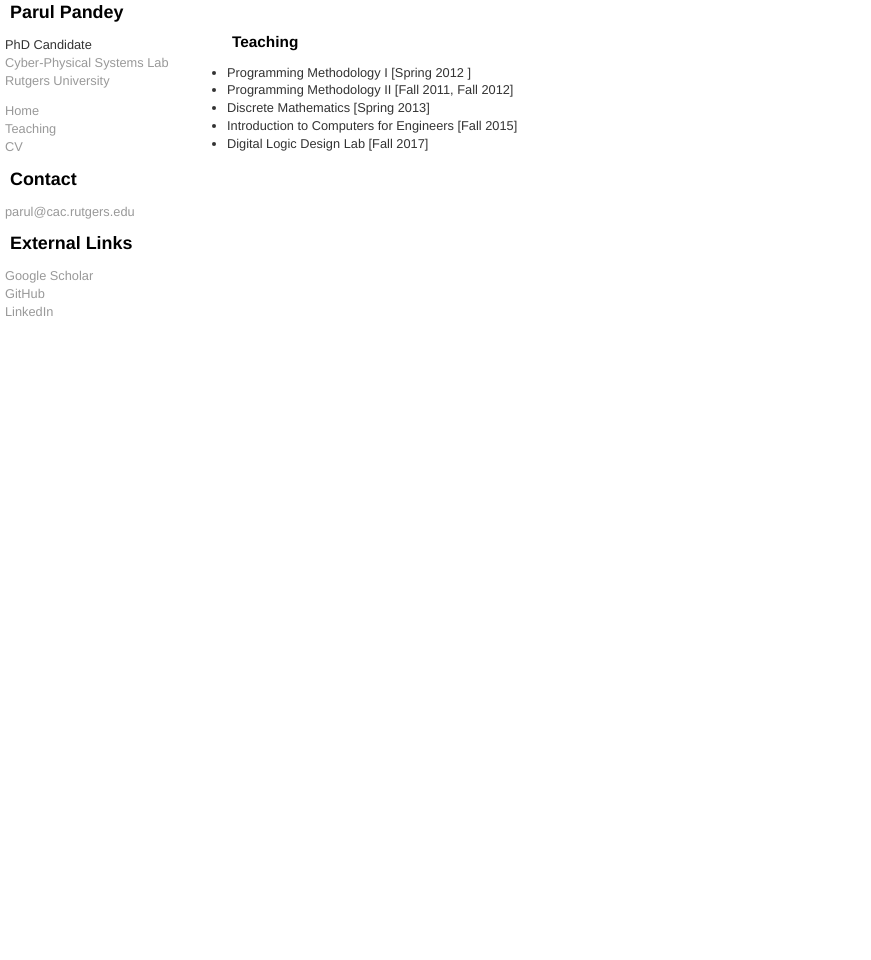
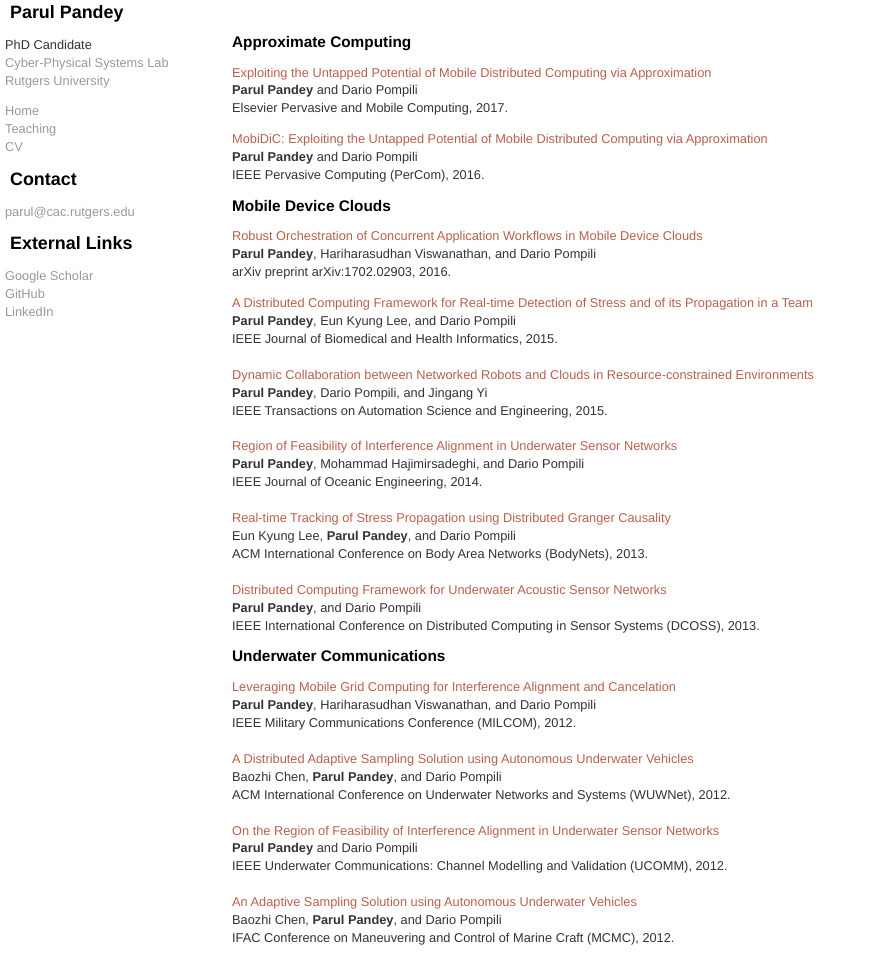
Before and after one commit to parul1985/Parul-Website, a Jekyll site: the page pubs.html, which Jekyll copies as it is, in a window 1280 px wide and 960 px high. Shown: the whole window, without its empty margins (0-871 px from the left). Built offline with Jekyll 4.4.1, drawn with Linux system fonts in a browser that asks for light colours.

Commit message:
Update pubs.html

```diff
--- a/pubs.html
+++ b/pubs.html
@@ -40,13 +40,81 @@
 </div>
 
 <div class="rightbody">
-<h2>Teaching</h2>
 
-  <ul class="external">
-  <li> Programming Methodology I [Spring 2012 ]</li>
-  <li> Programming Methodology II [Fall 2011, Fall 2012]</li>
-  <li> Discrete Mathematics [Spring 2013]</li>
-  <li> Introduction to Computers for Engineers [Fall 2015] </li>
-  <li> Digital Logic Design Lab [Fall 2017] </li>
-</ul>
+	    <h2>Approximate Computing</h2>
+
+	<p>
+		<a href="pubs/Elsevier_Approx.pdf">Exploiting the Untapped Potential of Mobile Distributed Computing via Approximation </a><br />
+		<b>Parul Pandey</b> and Dario Pompili <br />
+		Elsevier Pervasive and Mobile Computing, 2017.	<br />
+
+	</p>
+
+
+
+
+
+	<p>
+		<a href="pubs/MobiDic_2016.pdf">MobiDiC: Exploiting the Untapped Potential of Mobile Distributed Computing via Approximation</a><br />
+		<b>Parul Pandey</b> and Dario Pompili <br />
+		IEEE Pervasive Computing (PerCom), 2016. <br />
+	</p>
+
+	    <h2> Mobile Device Clouds</h2>
+	<p>
+		<a href="pubs/Maestro_arxiv.pdf">Robust Orchestration of Concurrent Application Workflows in Mobile Device Clouds </a><br />
+		<b>Parul Pandey</b>, Hariharasudhan Viswanathan, and Dario Pompili <br />
+		arXiv preprint arXiv:1702.02903, 2016. <br />
+
+	</p>
+
+
+	<p>
+		<a href="pubs/Stress_JHBI.pdf">A Distributed Computing Framework for Real-time Detection of Stress and of its Propagation in a Team </a><br />
+		<b>Parul Pandey</b>, Eun Kyung Lee, and Dario Pompili <br />
+		IEEE Journal of Biomedical and Health Informatics, 2015. <br />
+
+		<br />
+		<a href="pubs/CloudUW_TASE.pdf">Dynamic Collaboration between Networked Robots and Clouds in Resource-constrained Environments </a><br />
+		<b>Parul Pandey</b>, Dario Pompili, and Jingang Yi <br />
+		IEEE Transactions on Automation Science and Engineering, 2015. <br />
+
+		<br />
+		<a href="pubs/IA_JOE.pdf">Region of Feasibility of Interference Alignment in Underwater Sensor Networks </a><br />
+		<b>Parul Pandey</b>, Mohammad Hajimirsadeghi, and Dario Pompili	<br />
+		IEEE Journal of Oceanic Engineering, 2014.  <br />
+
+		<br />
+		<a href="pubs/Stress_Bodynets.pdf">Real-time Tracking of Stress Propagation using Distributed Granger Causality </a><br />
+		Eun Kyung Lee, <b>Parul Pandey</b>, and Dario Pompili <br />
+		ACM International Conference on Body Area Networks (BodyNets), 2013.  <br />
+
+		<br />
+		<a href="pubs/UW_DCOSS.pdf">Distributed Computing Framework for Underwater Acoustic Sensor Networks </a><br />
+		<b>Parul Pandey</b>, and Dario Pompili  <br />
+		IEEE International Conference on Distributed Computing in Sensor Systems (DCOSS), 2013.  <br />
+	</p>
+
+	<h2>Underwater Communications</h2>
+	<p>
+		<a href="pubs/IA_MILCOM.pdf">Leveraging Mobile Grid Computing for Interference Alignment and Cancelation </a><br />
+		<b>Parul Pandey</b>, Hariharasudhan Viswanathan, and Dario Pompili <br />
+		IEEE Military Communications Conference (MILCOM), 2012. <br />
+
+		<br />
+		<a href="pubs/AdaptiveSamp_WuWNet.pdf">A Distributed Adaptive Sampling Solution using Autonomous Underwater Vehicles </a><br />
+		Baozhi Chen, <b>Parul Pandey</b>, and Dario Pompili  <br />
+		ACM International Conference on Underwater Networks and Systems (WUWNet), 2012.  <br />
+
+		<br />
+		<a href="pubs/IA_JOE.pdf">On the Region of Feasibility of Interference Alignment in Underwater Sensor Networks </a><br />
+		<b>Parul Pandey</b> and Dario Pompili <br />
+		IEEE Underwater Communications: Channel Modelling and Validation (UCOMM), 2012. <br />
+
+		<br />
+		<a href="pubs/AdaptiveSamp_MCMC.pdf">An Adaptive Sampling Solution using Autonomous Underwater Vehicles </a><br />
+		Baozhi Chen, <b>Parul Pandey</b>, and Dario Pompili <br />
+		IFAC Conference on Maneuvering and Control of Marine Craft (MCMC), 2012. <br />
+	</p>
+
     </div>
```
